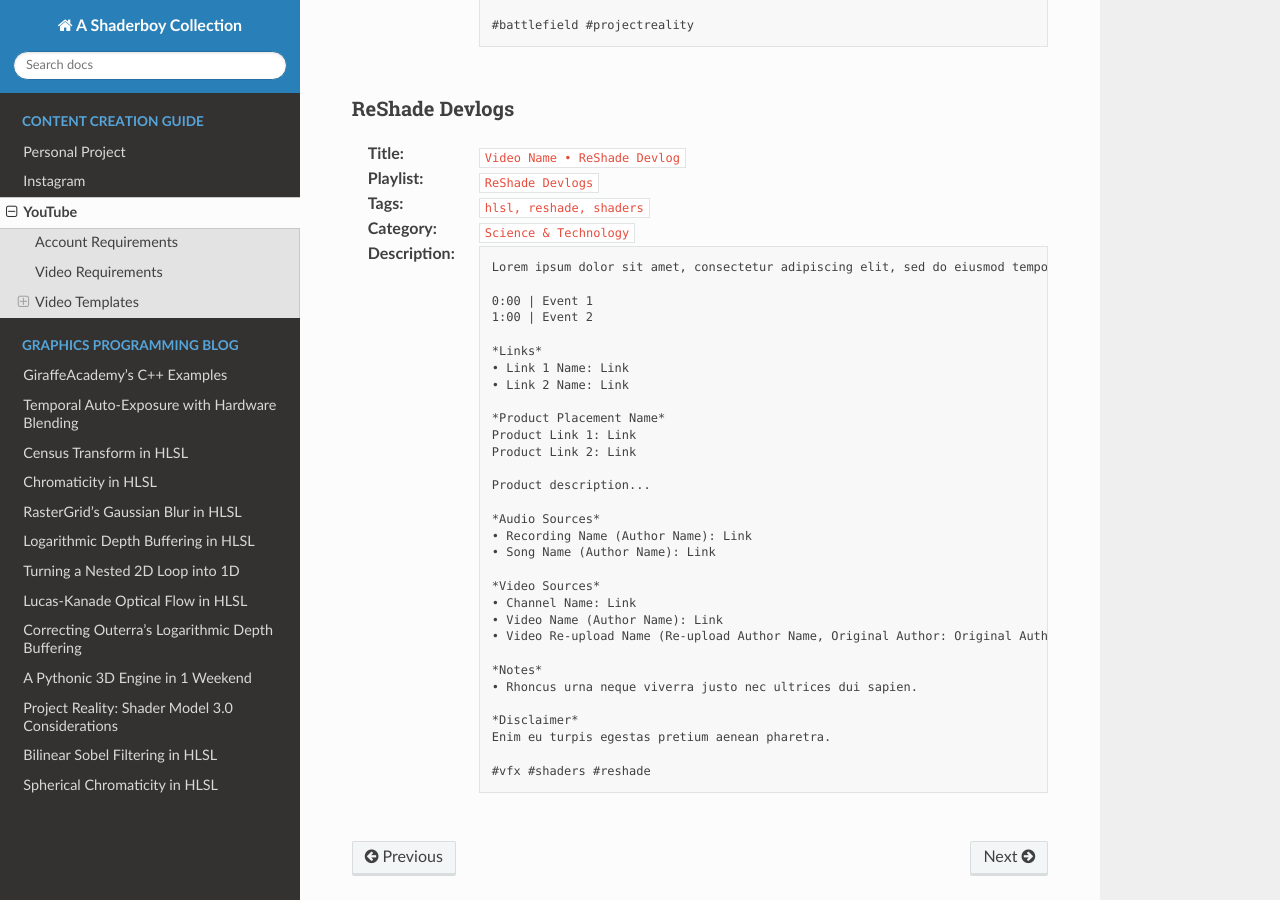
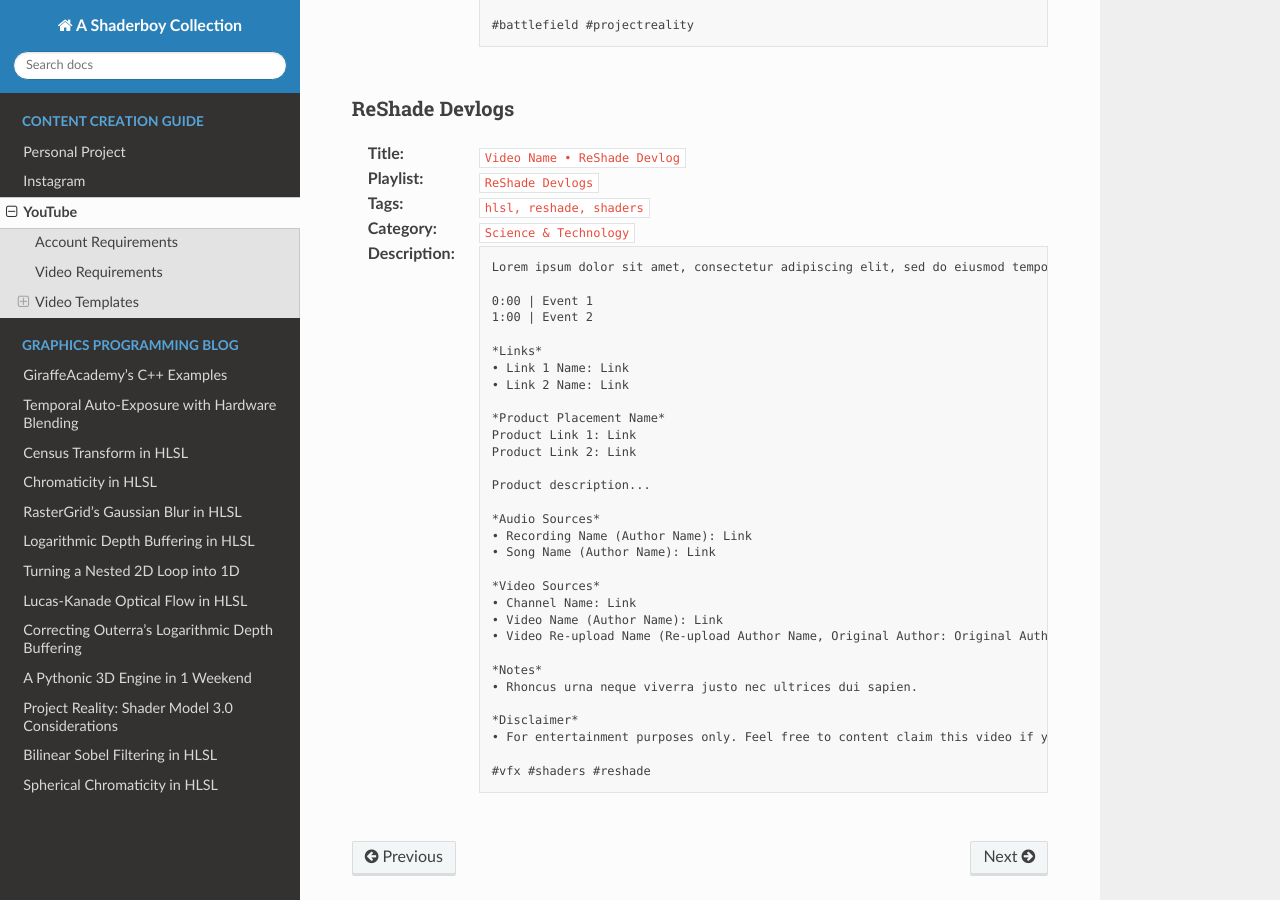
Before and after one commit to papadanku/papadanku.github.io, a Sphinx documentation site: the page built from docs/source/social/youtube.rst, in a window 1280 px wide and 900 px high, scrolled down 3608 px. Built offline with Sphinx 7.4.7 and the Read the Docs theme 2.0.0, drawn with Linux system fonts in a browser that asks for light colours.

Commit message:
Update .gitignore

```diff
--- a/docs/source/social/youtube.rst
+++ b/docs/source/social/youtube.rst
@@ -235,6 +235,6 @@ ReShade Devlogs
       • Rhoncus urna neque viverra justo nec ultrices dui sapien.
 
       *Disclaimer*
-      Enim eu turpis egestas pretium aenean pharetra.
+      • For entertainment purposes only. Feel free to content claim this video if you are the song's owner.
 
       #vfx #shaders #reshade
```
